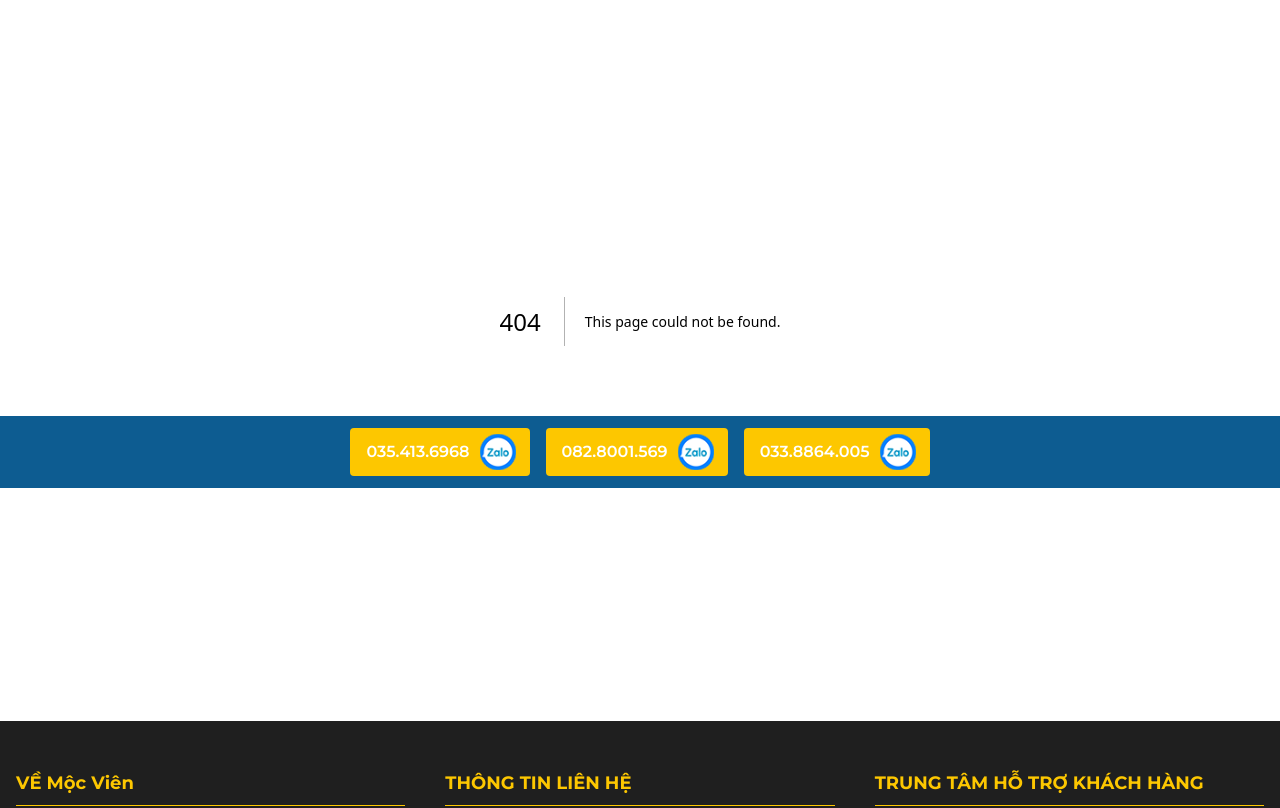
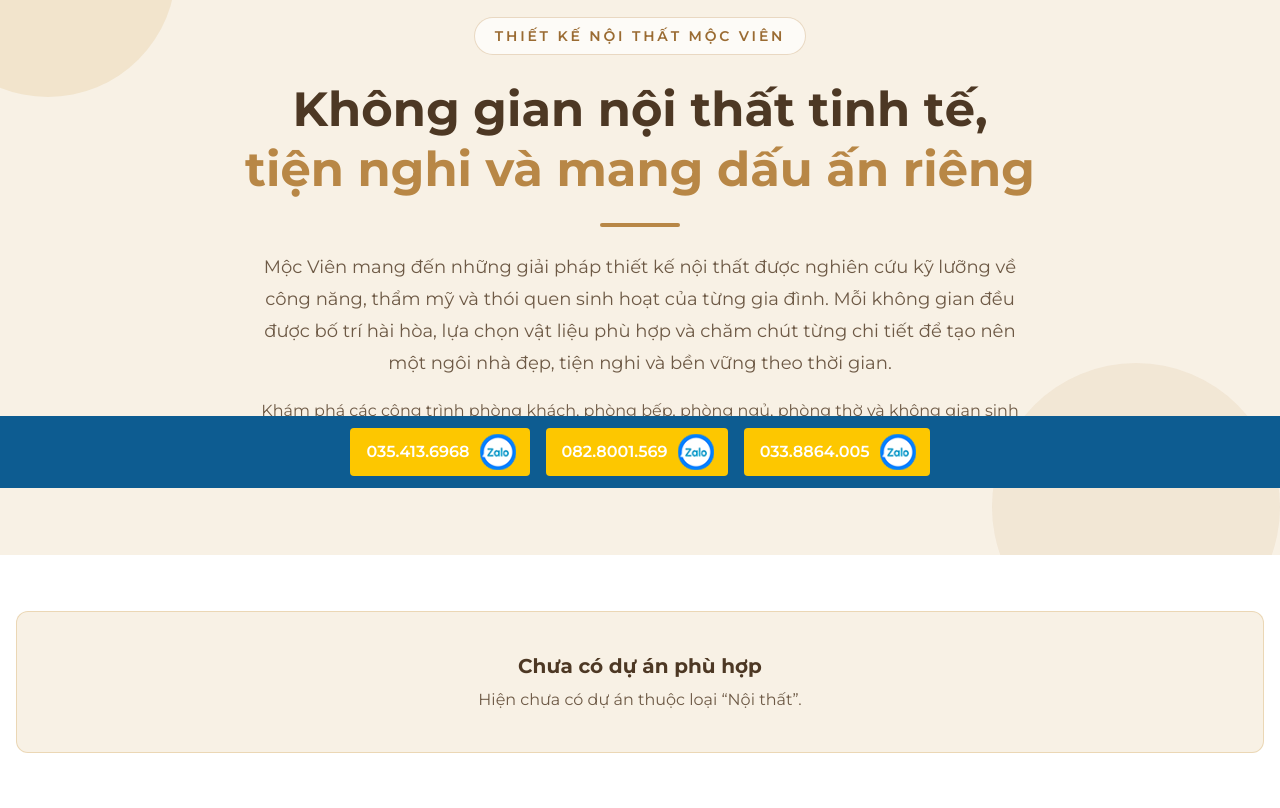
Before and after one commit to Danglich/moc-vien, a Next.js app: page /noi-that in a window 1280 px wide. Before the commit this address had no page. Shown: the part 312-1120 px from the top of the page. Built offline with nearby package versions, Linux system fonts and the light colour scheme; no server answers; the database is empty.

Commit message:
add noi-that page

```diff
--- /dev/null
+++ b/app/noi-that/page.js
@@ -0,0 +1,120 @@
+import { supabase } from "@/app/lib/supabase";
+import ProjectGrid from "../components/ui/ProjectGrid";
+
+export default async function Page() {
+  const type = "Nội thất";
+
+  const { data, error } = await supabase
+    .from("projects")
+    .select(`
+      id,
+      name,
+      slug,
+      thumbnail,
+      types,
+      created_at
+    `)
+    .contains("types", [type])
+    .order("created_at", {
+      ascending: false,
+    });
+
+  if (error) {
+    console.error("Lỗi lấy danh sách dự án:", error);
+  }
+
+  const projects = (data || []).map((project) => ({
+    id: project.id,
+    title: project.name,
+    slug: project.slug,
+    image: project.thumbnail,
+    types: project.types || [],
+    created_at: project.created_at,
+  }));
+
+  const schema = {
+    "@context": "https://schema.org",
+    "@type": "ItemList",
+    name: type,
+    numberOfItems: projects.length,
+    itemListElement: projects.map((project, index) => ({
+      "@type": "ListItem",
+      position: index + 1,
+      name: project.title,
+      url: `https://yourdomain.com/du-an/${project.slug}`,
+      image: project.image || undefined,
+    })),
+  };
+
+  return (
+    <>
+      <script
+        type="application/ld+json"
+        dangerouslySetInnerHTML={{
+          __html: JSON.stringify(schema),
+        }}
+      />
+
+      {/* Phần giới thiệu trang nội thất */}
+      <section className="relative overflow-hidden bg-[#F8F1E5]">
+        {/* Họa tiết trang trí */}
+        <div className="absolute -left-20 -top-20 h-64 w-64 rounded-full bg-[#D6B06C]/20" />
+        <div className="absolute -bottom-24 right-0 h-72 w-72 rounded-full bg-[#B88746]/10" />
+
+        <div className="container relative mx-auto px-4 py-16 md:py-24">
+          <div className="mx-auto max-w-4xl text-center">
+            <span className="inline-flex rounded-full border border-[#B88746]/30 bg-white/70 px-5 py-2 text-sm font-semibold uppercase tracking-[0.2em] text-[#9A6B32]">
+              Thiết kế nội thất Mộc Viên
+            </span>
+
+            <h1 className="mt-6 text-3xl font-bold leading-tight text-[#4D3824] md:text-5xl">
+              Không gian nội thất tinh tế,
+              <span className="block text-[#B88746]">
+                tiện nghi và mang dấu ấn riêng
+              </span>
+            </h1>
+
+            <div className="mx-auto mt-6 h-1 w-20 rounded-full bg-[#B88746]" />
+
+            <p className="mx-auto mt-6 max-w-3xl text-base leading-8 text-[#6D5945] md:text-lg">
+              Mộc Viên mang đến những giải pháp thiết kế nội thất được nghiên
+              cứu kỹ lưỡng về công năng, thẩm mỹ và thói quen sinh hoạt của từng
+              gia đình. Mỗi không gian đều được bố trí hài hòa, lựa chọn vật
+              liệu phù hợp và chăm chút từng chi tiết để tạo nên một ngôi nhà
+              đẹp, tiện nghi và bền vững theo thời gian.
+            </p>
+
+            <p className="mx-auto mt-4 max-w-3xl text-base leading-8 text-[#6D5945]">
+              Khám phá các công trình phòng khách, phòng bếp, phòng ngủ, phòng
+              thờ và không gian sinh hoạt do đội ngũ Mộc Viên thiết kế và hoàn
+              thiện.
+            </p>
+          </div>
+        </div>
+      </section>
+
+      {/* Danh sách dự án */}
+      <section className="bg-white py-10 md:py-14">
+        {projects.length > 0 ? (
+          <ProjectGrid
+            title="Các dự án nội thất nổi bật"
+            projects={projects}
+            pageSize={9}
+          />
+        ) : (
+          <div className="container mx-auto px-4">
+            <div className="rounded-xl border border-[#D6B06C]/40 bg-[#F8F1E5] p-10 text-center">
+              <h2 className="text-xl font-bold text-[#4D3824]">
+                Chưa có dự án phù hợp
+              </h2>
+
+              <p className="mt-2 text-[#6D5945]">
+                Hiện chưa có dự án thuộc loại “{type}”.
+              </p>
+            </div>
+          </div>
+        )}
+      </section>
+    </>
+  );
+}
```
